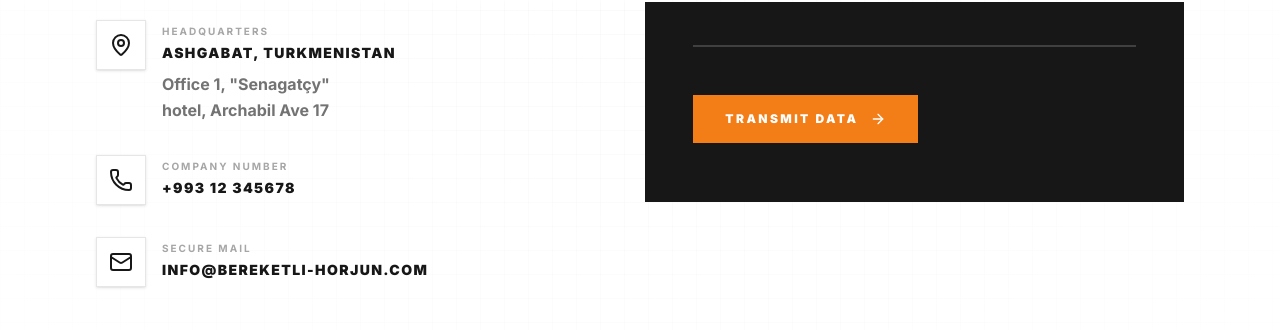
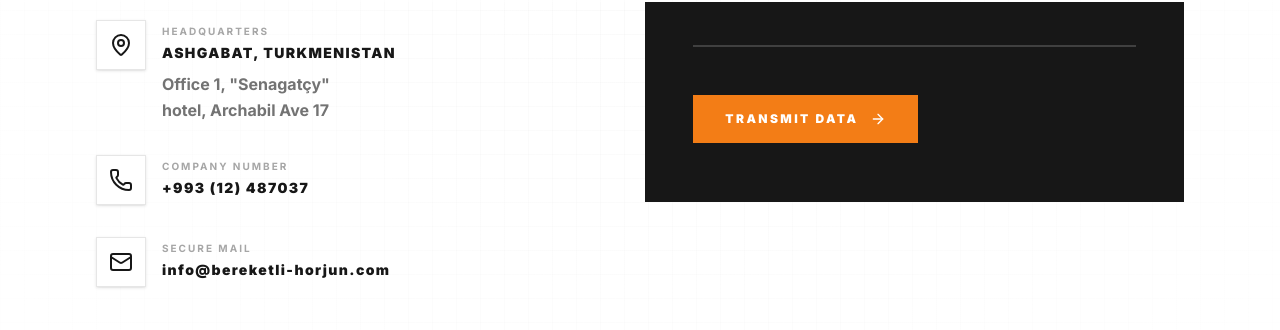
Before and after one commit to SelimFree/bereketli-horjun, a React (Vite) app: page /contact in a window 1280 px wide. Shown: the part 1198-1528 px from the top of the page. Built offline with nearby package versions, Linux system fonts and the light colour scheme.

Commit message:
emailig and other small fixes

```diff
--- a/public/locales/en/common.json
+++ b/public/locales/en/common.json
@@ -25,7 +25,7 @@
       "petrochemicals": "Petrochemicals"
     },
     "address": "Ashgabat, Turkmenistan, Office 1, \"Senagatçy\" hotel, Archabil Ave 17",
-    "phone": "+993 12 345678",
+    "phone": "+993 (12) 487037",
     "email": "info@bereketli-horjun.com",
     "legal": "Legal",
     "privacy": "Privacy Policy",
--- a/public/locales/en/contact.json
+++ b/public/locales/en/contact.json
@@ -17,7 +17,7 @@
       "address": "Ashgabat, Turkmenistan",
       "addressDetails": "Office 1, \"Senagatçy\" hotel, Archabil Ave 17",
       "phoneLabel": "Company Number",
-      "phone": "+993 12 345678",
+      "phone": "+993 (12) 487037",
       "emailLabel": "Secure Mail",
       "email": "info@bereketli-horjun.com"
     },
--- a/src/components/blocks/ContactBlock.tsx
+++ b/src/components/blocks/ContactBlock.tsx
@@ -116,7 +116,7 @@ export function ContactBlock() {
                                     </div>
                                     <div className="flex flex-col mt-1">
                                         <span className="text-[10px] font-bold tracking-[0.2em] uppercase text-gray-400 mb-1">{t("ContactBlock.info.emailLabel")}</span>
-                                        <a href={`mailto:${t("ContactBlock.info.email")}`} className="text-gray-900 font-black uppercase tracking-widest text-sm hover:text-primary-500 transition-colors">
+                                        <a href={`mailto:${t("ContactBlock.info.email")}`} className="text-gray-900 font-black tracking-widest text-sm hover:text-primary-500 transition-colors">
                                             {t("ContactBlock.info.email")}
                                         </a>
                                     </div>
--- a/src/components/layout/Footer.tsx
+++ b/src/components/layout/Footer.tsx
@@ -3,7 +3,6 @@ import { Link } from "react-router-dom";
 import { ArrowRight, MapPin, Phone, Mail } from "lucide-react";
 import { cn } from "../../lib/utils";
 import { Text } from "../ui/Text";
-import { Button } from "../ui/Button";
 import { Image } from "../ui/Image";
 import type { NavLinkItem } from "./Layout";
 import { useTranslation } from "react-i18next";
@@ -53,10 +52,10 @@ export const Footer = forwardRef<HTMLElement, FooterProps>(
               <Text className="max-w-sm text-sm font-medium text-gray-400">
                 {t("footer.ctaDesc")}
               </Text>
-              <Button className="group flex shrink-0 items-center gap-3 bg-primary-500 px-8 py-6 text-sm font-bold text-white uppercase hover:bg-primary-600 transition-colors rounded-none">
+              <Link to="/contact" className="h-12 group flex shrink-0 items-center gap-3 bg-primary-500 px-8 py-6 text-sm font-bold text-white uppercase hover:bg-primary-600 transition-colors rounded-none">
                 {t("footer.ctaButton")}
                 <ArrowRight className="h-5 w-5 transition-transform group-hover:translate-x-1" />
-              </Button>
+              </Link>
             </div>
           </div>
         </div>
--- a/src/index.ts
+++ b/src/index.ts
@@ -20,9 +20,19 @@ interface InquiryPayload {
   user_lang: string;
 }
 
+const corsHeaders = {
+  "Access-Control-Allow-Origin": "*",
+  "Access-Control-Allow-Methods": "POST, OPTIONS",
+  "Access-Control-Allow-Headers": "Content-Type",
+};
+
 export default {
   async fetch(request: Request, env: Env): Promise<Response> {
     const url = new URL(request.url);
+
+    if (request.method === "OPTIONS") {
+      return new Response(null, { headers: corsHeaders });
+    }
 
     if (url.pathname === "/api/send" && request.method === "POST") {
       try {
@@ -84,6 +94,7 @@ export default {
         if (ownerRes.ok && autoReplyRes.ok) {
           return new Response(JSON.stringify({ success: true }), {
             status: 200,
+            headers: { "Content-Type": "application/json", ...corsHeaders },
           });
         } else {
           const ownerErr = !ownerRes.ok ? await ownerRes.text() : "OK";
@@ -100,11 +111,12 @@ export default {
       } catch (error: unknown) {
         const errorMessage =
           error instanceof Error ? error.message : "Server error";
+
         return new Response(
           JSON.stringify({ success: false, error: errorMessage }),
           {
             status: 500,
-            headers: { "Content-Type": "application/json" },
+            headers: { "Content-Type": "application/json", ...corsHeaders },
           },
         );
       }
```
Also changed, not shown: 2 other files (tests, documents, lock files or other folders).
